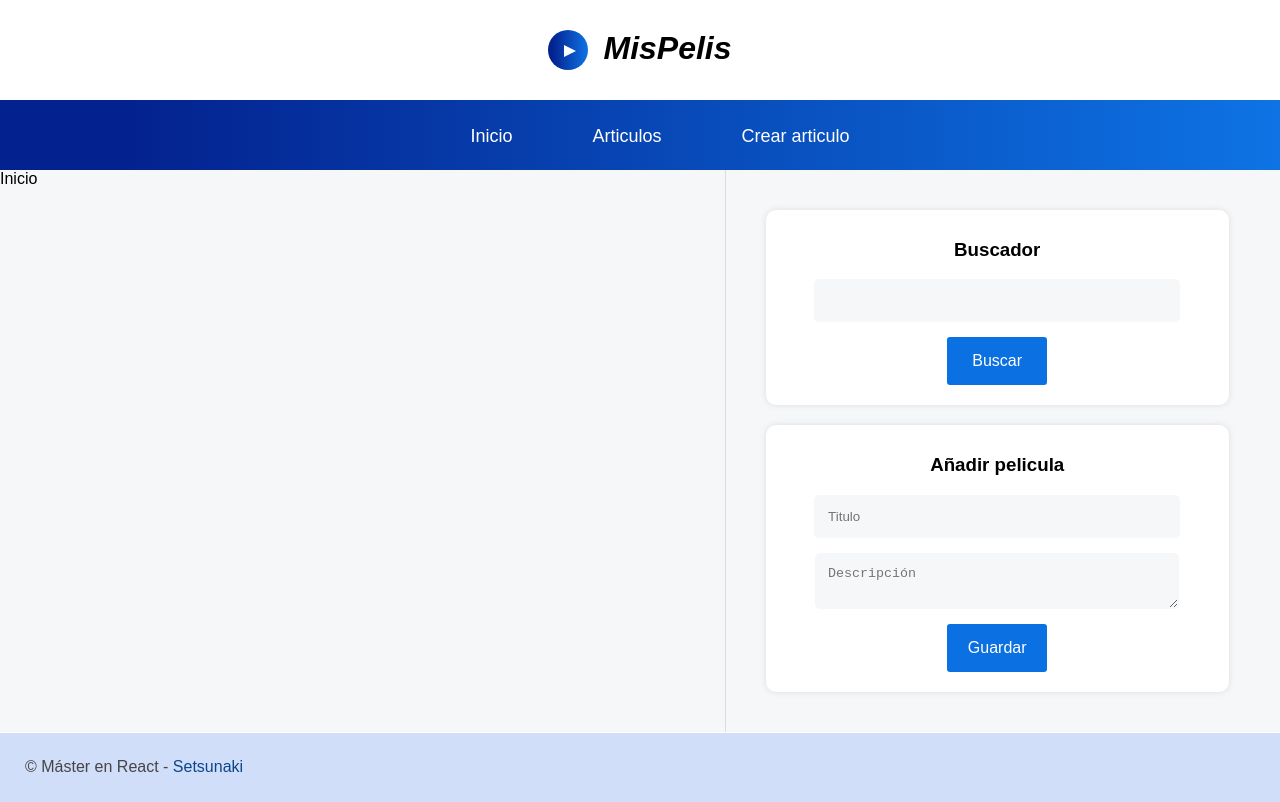
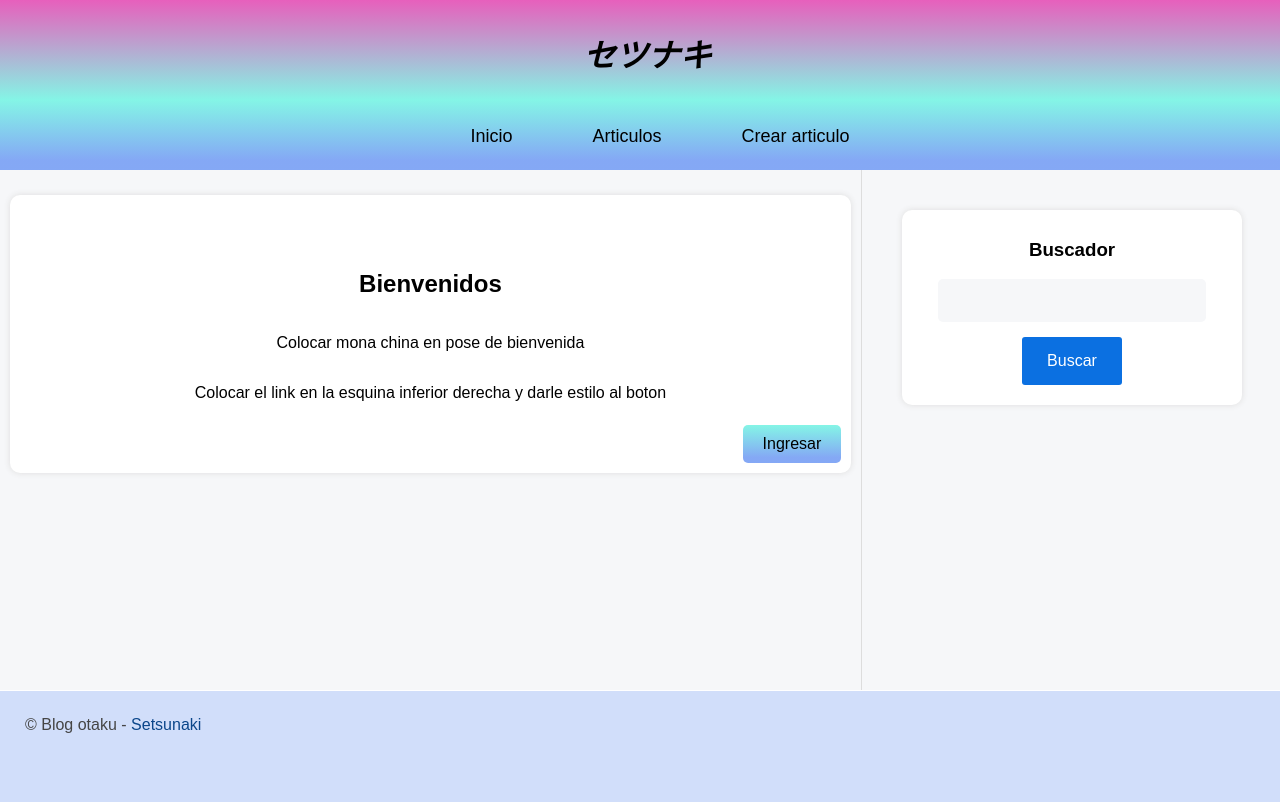
Before and after one commit to setsunaki/blog-react, a React (Vite) app: page / in a window 1280 px wide. Built offline with nearby package versions, Linux system fonts and the light colour scheme.

Commit message:
Componente inicio cambios

```diff
--- a/index.html
+++ b/index.html
@@ -1,10 +1,10 @@
 <!DOCTYPE html>
-<html lang="en">
+<html lang="es">
   <head>
     <meta charset="UTF-8" />
     <link rel="icon" type="image/svg+xml" href="/vite.svg" />
     <meta name="viewport" content="width=device-width, initial-scale=1.0" />
-    <title>Vite + React</title>
+    <title>My Blog</title>
   </head>
   <body>
     <div id="root"></div>
--- a/src/App.jsx
+++ b/src/App.jsx
@@ -1,13 +1,32 @@
 import { useState } from 'react'
+import { BrowserRouter as Router } from 'react-router-dom';
 import { Rutas } from './routing/rutas'
+import { Inicio } from './components/pages/Inicio'
 
 
 function App() {
 
+  const[mostrarRutas, setMostrarRutas] = useState(false);
+
+  const handleIngresar = () => {
+    setMostrarRutas(true);
+  };
+
   return (
-    <>
+    <> {/*
       <div className='layout'>
-        <Rutas />
+        {mostrarRutas ? (
+          <Router>
+            <Rutas/>
+          </Router>
+        ):(
+          <Inicio onIngresar={handleIngresar} />
+        )}
+
+      </div>*/}
+
+      <div className='layout'>
+        <Rutas/>
       </div>
 
     </>
--- a/src/components/layout/Footer.jsx
+++ b/src/components/layout/Footer.jsx
@@ -3,7 +3,7 @@ import React from 'react'
 export const Footer = () => {
   return (
     <footer className="footer">
-      &copy; Máster en React - <a>Setsunaki</a>
+      &copy; Blog otaku - <a>Setsunaki</a>
     </footer>
   )
 }
--- a/src/components/layout/Header.jsx
+++ b/src/components/layout/Header.jsx
@@ -3,11 +3,7 @@ import React from 'react'
 export const Header = () => {
   return (
     <header className="header">
-      <div className="logo">
-        <div className="play"></div>
-      </div>
-
-      <h1>MisPelis</h1>
+      <h1>セツナキ</h1>
     </header>
   )
 }
--- a/src/components/layout/Sidebar.jsx
+++ b/src/components/layout/Sidebar.jsx
@@ -10,15 +10,6 @@ export const Sidebar = () => {
           <button id="search">Buscar</button>
         </form>
       </div>
-
-      <div className="add">
-        <h3 className="title">Añadir pelicula</h3>
-        <form>
-          <input type="text" id="title" placeholder="Titulo" />
-          <textarea id="description" placeholder="Descripción"></textarea>
-          <input type="submit" id="save" value="Guardar" />
-        </form>
-      </div>
     </aside>
   )
 }
--- a/src/components/pages/Inicio.jsx
+++ b/src/components/pages/Inicio.jsx
@@ -1,7 +1,13 @@
 import React from 'react'
+import { Link } from 'react-router-dom'
 
-export const Inicio = () => {
+export const Inicio = ({ onIngresar }) => {
   return (
-    <div>Inicio</div>
+    <div className='jumbo'>
+      <h1>Bienvenidos</h1>
+      <p>Colocar mona china en pose de bienvenida</p>
+      <p>Colocar el link en la esquina inferior derecha y darle estilo al boton</p>
+      <Link to={"/articulos"} className='btnArticulos' onClick={onIngresar}>Ingresar</Link>
+    </div>
   )
 }
--- a/src/index.css
+++ b/src/index.css
@@ -27,7 +27,15 @@ body{
 .header{
   grid-area: header;
 
-  background: white;
+  background: hsla(172, 85%, 74%, 1);
+
+  background: linear-gradient(90deg, hsla(172, 85%, 74%, 1) 0%, hsla(319, 74%, 64%, 1) 100%);
+
+  background: -moz-linear-gradient(90deg, hsla(172, 85%, 74%, 1) 0%, hsla(319, 74%, 64%, 1) 100%);
+
+  background: -webkit-linear-gradient(90deg, hsla(172, 85%, 74%, 1) 0%, hsla(319, 74%, 64%, 1) 100%);
+
+filter: progid: DXImageTransform.Microsoft.gradient( startColorstr="#83F5E5", endColorstr="#E761BD", GradientType=1 );
   text-align: left;
   font-style: italic;
 
@@ -35,23 +43,6 @@ body{
   justify-content: center;
 }
 
-.logo{
-  background: linear-gradient(90deg, #03228f 10%, #0e73e4 100%);
-  width: 40px;
-  height: 40px;
-  border-radius: 300px;
-  margin-top: 30px;
-}
-
-.play{
-  width: 0;
-  height: 0;
-  margin-top: 15px;
-  margin-left: 16px;
-  border-left: 12px solid white;
-  border-top: 6px solid transparent;
-  border-bottom: 6px solid transparent;
-}
 
 .header h1{
   margin-left: 15px;
@@ -62,7 +53,15 @@ body{
 
 .nav{
   grid-area: nav;
-  background: linear-gradient(90deg, #03228f 10%, #0e73e4 100%);
+  background: hsla(221, 85%, 74%, 1);
+
+  background: linear-gradient(90deg, hsla(221, 85%, 74%, 1) 14%, hsla(172, 85%, 74%, 1) 100%);
+
+  background: -moz-linear-gradient(90deg, hsla(221, 85%, 74%, 1) 14%, hsla(172, 85%, 74%, 1) 100%);
+
+  background: -webkit-linear-gradient(90deg, hsla(221, 85%, 74%, 1) 14%, hsla(172, 85%, 74%, 1) 100%);
+
+  filter: progid: DXImageTransform.Microsoft.gradient( startColorstr="#82A6F5", endColorstr="#83F5E5", GradientType=1 );
 }
 
 .nav > ul {
@@ -82,7 +81,7 @@ body{
   margin-right: 30px;
   font-size: 18px;
   font-weight: lighter;
-  color: white;
+  color: black;
   text-decoration: none;
   transition: all 300ms;
 }
@@ -114,6 +113,38 @@ body{
   padding-bottom: 60px;
   padding-left: 25px;
   padding-right: 25px;
+}
+
+.jumbo {
+  position: relative;
+  width: 85%;
+  padding: 55px;
+  background: white;
+  border-radius: 10px;
+  box-shadow: 0px 0px 6px #ddd;
+  margin: 25px auto;
+  display: flex;
+  flex-direction: column;
+  align-items: center;
+}
+.btnArticulos {
+  position: absolute;
+  bottom: 10px;
+  right: 10px;
+  padding: 10px 20px;
+  background: hsla(221, 85%, 74%, 1);
+
+  background: linear-gradient(90deg, hsla(221, 85%, 74%, 1) 14%, hsla(172, 85%, 74%, 1) 100%);
+
+  background: -moz-linear-gradient(90deg, hsla(221, 85%, 74%, 1) 14%, hsla(172, 85%, 74%, 1) 100%);
+
+  background: -webkit-linear-gradient(90deg, hsla(221, 85%, 74%, 1) 14%, hsla(172, 85%, 74%, 1) 100%);
+
+  filter: progid: DXImageTransform.Microsoft.gradient( startColorstr="#82A6F5", endColorstr="#83F5E5", GradientType=1 );
+  color: black;
+  border: none;
+  border-radius: 5px;
+  text-decoration: none;
 }
 
 button,
@@ -149,6 +180,7 @@ input[type="button"]{
   background: #f6f7f9;
   border-left: 1px solid #ddd;
   padding: 20px;
+  min-height: 480px;
 }
 
 .lateral > div{
--- a/src/routing/rutas.jsx
+++ b/src/routing/rutas.jsx
@@ -1,5 +1,5 @@
 import React from "react";
-import { Routes, Route, BrowserRouter, Navigate} from "react-router-dom";
+import { BrowserRouter, Routes, Route, Navigate } from "react-router-dom";
 import { Inicio } from "../components/pages/Inicio";
 import { Articulos } from "../components/pages/Articulos";
 import { Header } from "../components/layout/Header";
@@ -21,6 +21,7 @@ export const Rutas = () => {
                     <Route path="/inicio" element={<Inicio/>}/>
                     <Route path="/articulos" element={<Articulos/>}/>
                     <Route path="/crear-articulos" element={<Crear/>}/>
+                    <Route path="*" element={<Navigate to="/" />} />
                 </Routes>
             </section>
 
```
